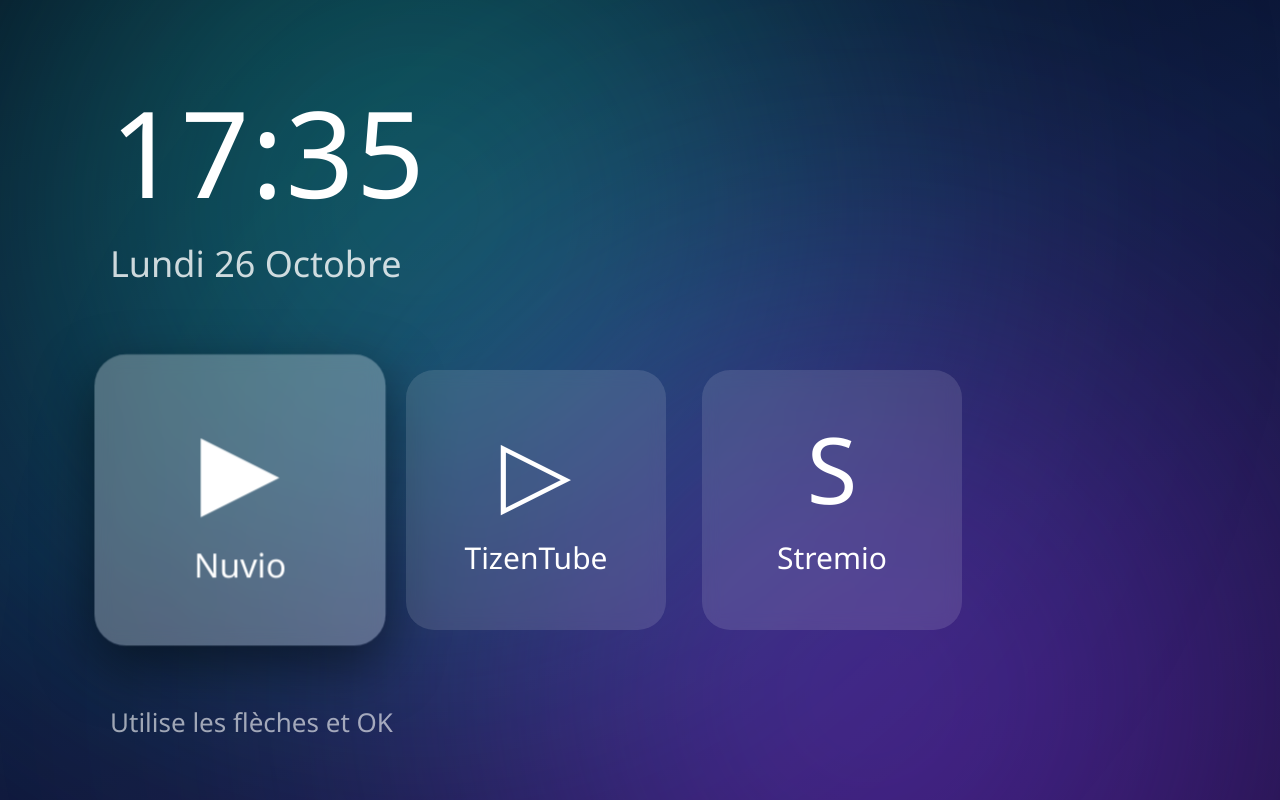
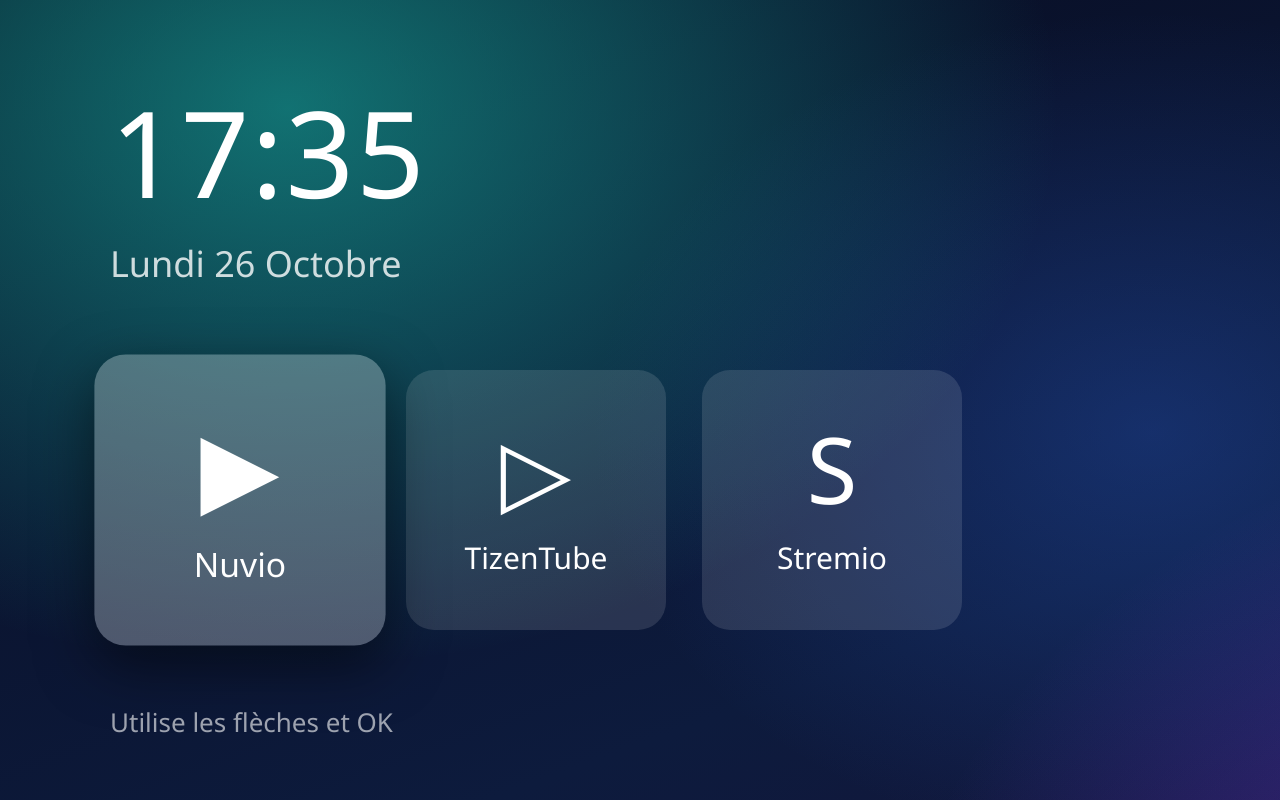
Before and after one commit to leokoskas12-source/tv-home, a website: page wgt/index.html in a window 1280 px wide. Shown: the top 800 px of the page. Drawn offline with Linux system fonts and the light colour scheme.

Commit message:
Fond compatible Tizen 5 (sans inset/gap/blur)

```diff
--- a/wgt/style.css
+++ b/wgt/style.css
@@ -1,24 +1,21 @@
 * { box-sizing: border-box; margin: 0; padding: 0; }
 html, body { width: 1920px; height: 1080px; overflow: hidden; background: #0b0d12; color: #fff;
   font-family: "SamsungOne", "Segoe UI", sans-serif; }
-#bg { position: fixed; inset: 0; overflow: hidden;
-  background: linear-gradient(160deg, #070b1f 0%, #0d1b3d 45%, #1a0f3a 100%); }
-#bg::before, #bg::after { content: ""; position: absolute; width: 1400px; height: 1400px; border-radius: 50%;
-  filter: blur(140px); opacity: .55; }
-#bg::before { top: -500px; left: -300px; background: radial-gradient(circle, #19c3b1 0%, transparent 65%);
-  animation: drift1 38s ease-in-out infinite alternate; }
-#bg::after { bottom: -600px; right: -300px; background: radial-gradient(circle, #8a3ffc 0%, transparent 65%);
-  animation: drift2 46s ease-in-out infinite alternate; }
-@keyframes drift1 { to { transform: translate(500px, 260px) scale(1.15); } }
-@keyframes drift2 { to { transform: translate(-460px, -240px) scale(1.2); } }
+#bg { position: fixed; top: 0; left: 0; right: 0; bottom: 0; width: 1920px; height: 1080px;
+  background:
+    radial-gradient(ellipse 1100px 800px at 15% 10%, rgba(25,195,177,.55), rgba(25,195,177,0) 70%),
+    radial-gradient(ellipse 1200px 900px at 90% 95%, rgba(138,63,252,.55), rgba(138,63,252,0) 70%),
+    radial-gradient(ellipse 800px 600px at 60% 40%, rgba(40,90,200,.35), rgba(40,90,200,0) 70%),
+    linear-gradient(160deg, #070b1f 0%, #0d1b3d 55%, #1a0f3a 100%); }
 header { position: absolute; top: 70px; left: 110px; }
 #time { font-size: 120px; font-weight: 300; letter-spacing: 2px; }
 #date { font-size: 36px; opacity: .8; margin-top: 6px; text-transform: capitalize; }
 main { position: absolute; left: 0; right: 0; bottom: 170px; padding: 0 110px; }
-#tiles { display: flex; gap: 36px; }
+#tiles { display: flex; }
+#tiles .tile { margin-right: 36px; }
 .tile { width: 260px; height: 260px; border-radius: 28px; background: rgba(255,255,255,.12);
-  backdrop-filter: blur(8px); display: flex; flex-direction: column; align-items: center; justify-content: center;
-  gap: 22px; font-size: 30px; transition: transform .15s, background .15s, box-shadow .15s; }
-.tile .icon { font-size: 92px; line-height: 1; }
+  display: flex; flex-direction: column; align-items: center; justify-content: center;
+  font-size: 30px; transition: transform .15s, background .15s, box-shadow .15s; }
+.tile .icon { font-size: 92px; line-height: 1; margin-bottom: 22px; }
 .tile.focus { transform: scale(1.12); background: rgba(255,255,255,.28); box-shadow: 0 18px 50px rgba(0,0,0,.5); }
 footer { position: absolute; bottom: 60px; left: 110px; font-size: 26px; opacity: .6; }
```
